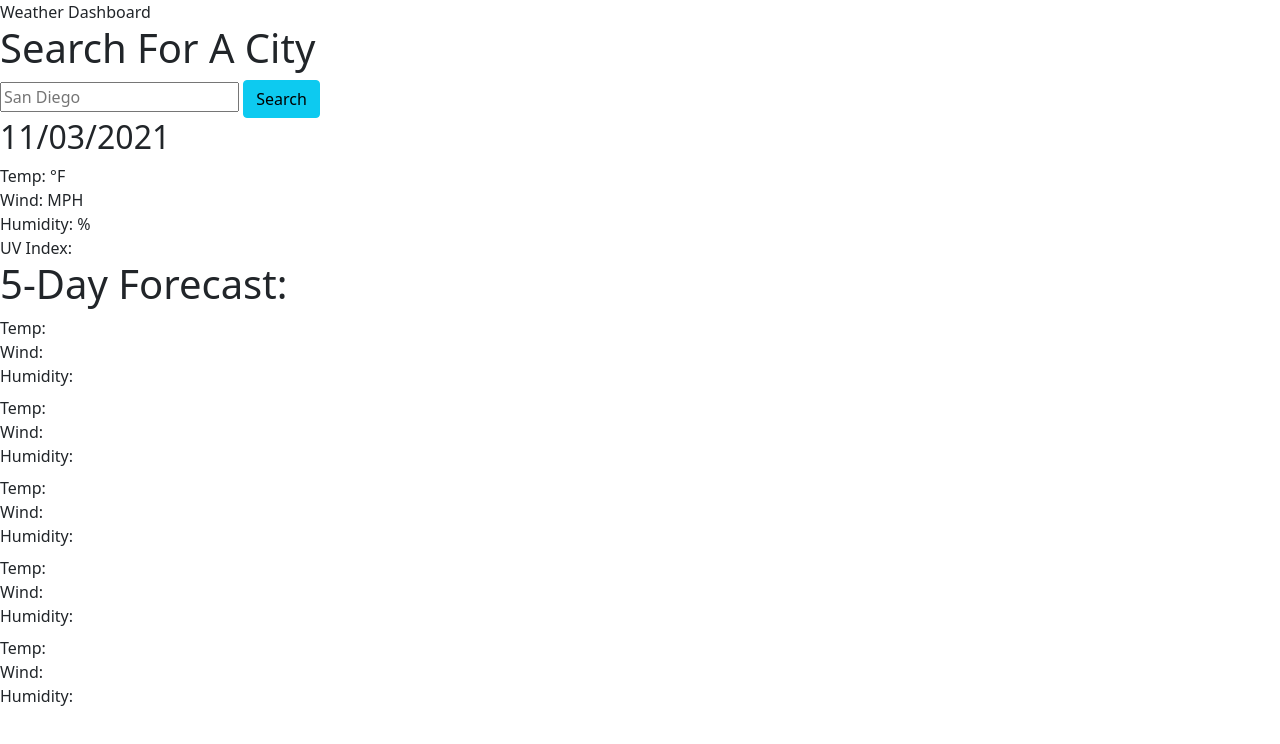
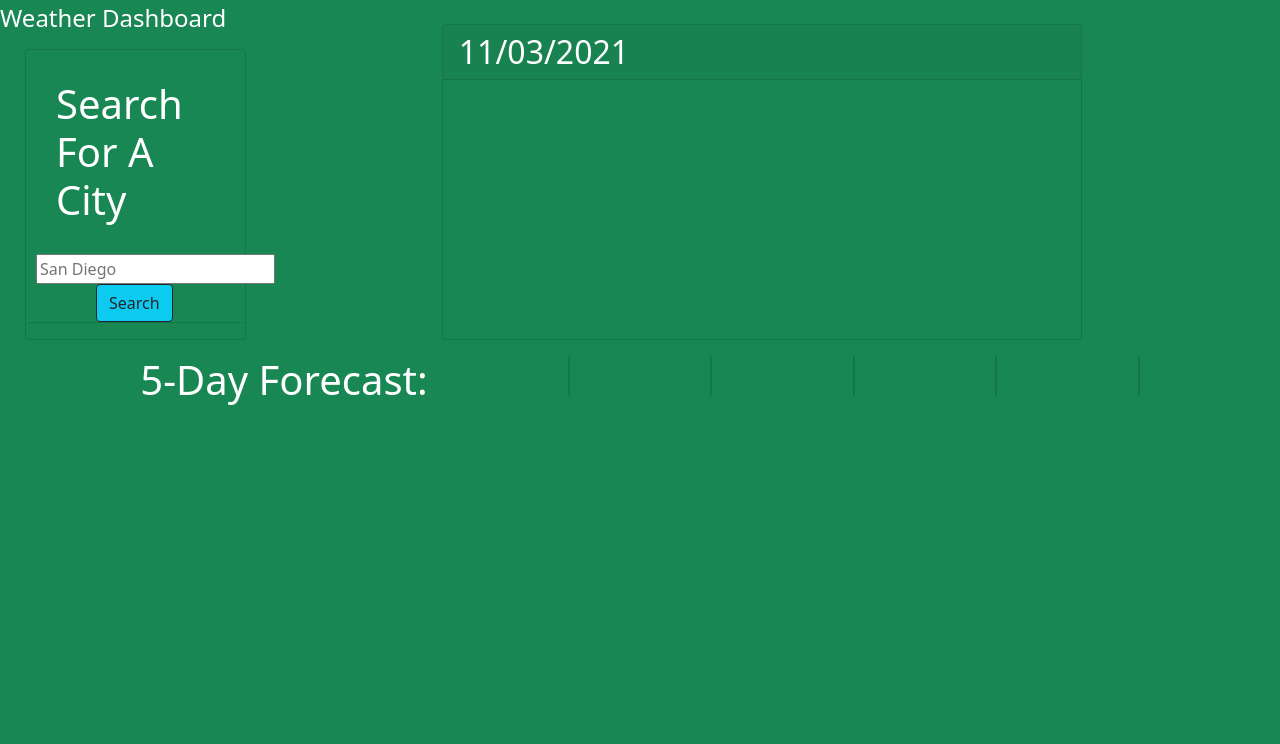
Before and after one commit to veidul/weather-dashboard, a plain HTML site: page index.html in a window 1280 px wide. Drawn offline with nearby package versions, Linux system fonts and the light colour scheme.

Commit message:
adding styling and changed color scheme

```diff
--- a/index.html
+++ b/index.html
@@ -13,72 +13,85 @@
     <link>
     <link rel="stylesheet" href="./style.css">
 </head>
+<nav class="nav" style="font-size: 24px; color: white;">Weather Dashboard</nav>
+<body class="bg-success">
 
-<body>
-    <nav>Weather Dashboard</nav>
+    <script>function reply_click(clicked_id) {
+            var buttonID = clicked_id;
+            document.getElementById("search-input").value = buttonID
+            console.log(buttonID)
+            document.getElementById("submit").click()
+        }</script>
+
+    <div class=sidebar style="display: flex;">
         <div>
-        <div>
-            <h1>Search For A City</h1>
-            <form id="search-form">
-                <input class="form-input" id="search-input" type="text" placeholder="San Diego">
-                <button class="btn btn-info btn-block" type="submit" id="submit">Search</button>
+            <div class="col-6 card text-white bg-success mb-3" style="margin:25px">
+                <h1 style="margin:30px; text-align: start;">Search For A City</h1>
+                <form id="search-form" style="margin-left: 10px">
+                    <input class="form-input" id="search-input" type="text" placeholder="San Diego" >
+                    <button class="btn btn-info btn-block btn-outline-dark" style="margin-left: 60px" type="submit" id="submit">Search</button>
                 </form>
-            <div class="list-group" id="history"></div>
+                <div class="list-group" id="history" style="padding-left: 40px">
+                    <ul id="history-list" style="list-style: none;">
+                    </ul>
                 </div>
+            </div>
+        </div>
+        <div class="card text-white bg-success mb-3 col-6">
 
-        <div>
-
-            <h2><span id="city"></span>
+            <h2 class="card-header"><span id="city"></span>
                 <span id="currentDay"></span>
                 <span id="icon"></span>
             </h2>
-            <div id="result-content">
-                <div>Temp: <span id="temp"></span>°F</div>
-                <div>Wind: <span id="wind"></span>MPH</div>
-                <div>Humidity: <span id="humidity"></span>%</div>
-                <div>UV Index: <span id="uvi"></span></div>
+            <div class="card-body" id="result-content" style="font-size:24px;">
+                <div><span id="temp"></span></div>
+                <div><span id="wind"></span></div>
+                <div><span id="humidity"></span></div>
+                <div><span id="uvi" class="text-black"></span></div>
             </div>
         </div>
-
-        <div>
-            <h1>5-Day Forecast:<span id="forecast-text"></span></h1>
-            <div id="forecast-content0">
+    </div>
+    <div style="display: flex; flex-direction: row; justify-content: space-evenly; font-size:24px;">
+        <h1 style="color: White;">5-Day Forecast:</h1>
+        <div class="card text-white bg-success mb-3" style="max-width: 24rem;" id="forecast-content0">
             <h1 id=dayForecast0>
-
             </h1><span id="iconForecast0"></span>
-                <div>Temp: <span id="tempForecast0"></span></div>
-                <div>Wind: <span id="windForecast0"></span></div>
-                <div>Humidity: <span id="humidityForecast0"></span></div>
+            <div><span id="tempForecast0"></span></div>
+            <div><span id="windForecast0"></span></div>
+            <div><span id="humidityForecast0"></span></div>
         </div>
-            </div>
-            <div id="forecast-content1">
+        <div class="card text-white bg-success mb-3" style="max-width: 24rem;" id="forecast-content1">
             <h1 id=dayForecast1>
 
             </h1><span id="iconForecast1"></span>
-                <div>Temp: <span id="tempForecast1"></span></div>
-                <div>Wind: <span id="windForecast1"></span></div>
-                <div>Humidity: <span id="humidityForecast1"></span></div>
+            <div><span id="tempForecast1"></span></div>
+            <div><span id="windForecast1"></span></div>
+            <div><span id="humidityForecast1"></span></div>
         </div>
-            <div id="forecast-content2"><h1 id=dayForecast2>
 
+        <div class="card text-white bg-success mb-3" style="max-width: 24rem;" id="forecast-content2">
+            <h1 id=dayForecast2>
             </h1><span id="iconForecast2"></span>
-            <div>Temp: <span id="tempForecast2"></span></div>
-            <div>Wind: <span id="windForecast2"></span></div>
-            <div>Humidity: <span id="humidityForecast2"></span></div>
-        </div></div>
-            <div id="forecast-content3"><h1 id=dayForecast3>
+            <div><span id="tempForecast2"></span></div>
+            <div><span id="windForecast2"></span></div>
+            <div><span id="humidityForecast2"></span></div>
+        </div>
 
+        <div class="card text-white bg-success mb-3" style="max-width: 24rem;" id="forecast-content3">
+            <h1 id=dayForecast3>
             </h1><span id="iconForecast3"></span>
-            <div>Temp: <span id="tempForecast3"></span></div>
-            <div>Wind: <span id="windForecast3"></span></div>
-            <div>Humidity: <span id="humidityForecast3"></span></div>
-        </div></div>
-            <div id="forecast-content4"><h1 id=dayForecast4>
+            <div><span id="tempForecast3"></span></div>
+            <div><span id="windForecast3"></span></div>
+            <div><span id="humidityForecast3"></span></div>
+        </div>
+        <div class="card text-white bg-success mb-3" style="max-width: 24rem;" id="forecast-content4">
+            <h1 id=dayForecast4>
             </h1><span id="iconForecast4"></span>
-            <div>Temp: <span id="tempForecast4"></span></div>
-            <div>Wind: <span id="windForecast4"></span></div>
-            <div>Humidity: <span id="humidityForecast4"></span></div>
-        </div></div>
+            <div><span id="tempForecast4"></span></div>
+            <div><span id="windForecast4"></span></div>
+            <div><span id="humidityForecast4"></span></div>
+        </div>
+    </div>
     </div>
 
 
--- a/script.js
+++ b/script.js
@@ -1,97 +1,50 @@
 $(document).ready(function () {
-    var weather;
     var search = "";
     var date = $('#currentDay')
-    // var url = 'http://api.openweathermap.org/data/2.5/forecast?q=Irvine&id=524901&appid=aed5df8b172a70dc402500f4df59160c&units=imperial'
-    // var queryURL = "http://api.openweathermap.org/data/2.5/weather?q=" + search + "&appid=524901&appid=aed5df8b172a70dc402500f4df59160c&units=imperial";
-    // var queryURL = "http://api.openweathermap.org/data/2.5/weather?q=" + search + "&appid=524901&appid=aed5df8b172a70dc402500f4df59160c&units=imperial";
-    var queryURL = "";
     var api = 'http://api.openweathermap.org/data/2.5/weather?q=';
     var forecastAPI = 'http://api.openweathermap.org/data/2.5/forecast?q=';
     var apiKey = '&appid=aed5df8b172a70dc402500f4df59160c'
     var units = '&units=imperial';
-    var searchHistory = [];
     var searchInput = document.querySelector('#search-input')
     var cityEl = $('#city')
     var windEl = $('#wind')
     var tempEl = $('#temp')
     var humidityEl = $('#humidity')
     var uviEl = $('#uvi')
-    var iconEl = $('#icon')
     var iconAPI;
-    var newImage;
     var forecastIcon;
-    var newForecastImage;
     var tempForecastEl = [$("#tempForecast0"), $("#tempForecast1"), $("#tempForecast2"), $("#tempForecast3"), $("#tempForecast4")]
     var dateForecastEl = [$("#dayForecast0"), $("#dayForecast1"), $("#dayForecast2"), $("#dayForecast3"), $("#dayForecast4")]
     var iconForecastEl = [$("#iconForecast0"), $("#iconForecast1"), $("#iconForecast2"), $("#iconForecast3"), $("#iconForecast4")]
     var humidityForecastEl = [$("#humidityForecast0"), $("#humidityForecast1"), $("#humidityForecast2"), $("#humidityForecast3"), $("#humidityForecast4")]
     var windForecastEl = [$("#windForecast0"), $("#windForecast1"), $("#windForecast2"), $("#windForecast3"), $("#windForecast4")]
-
-    var resultTextEl = document.querySelector('#result-text');
-    var resultContentEl = document.querySelector('#result-content');
-    var forecastTextEl = document.querySelector('#forecast-text');
-    var forecastContentEl = document.querySelector('#forecast-content');
-
-
-
+    var history;
 
     date.text(moment().format("L"))
 
-    // var weatherAsk = async () => {
+    function loadHistory() {
+        var ul = $("#history-list")
+        history = JSON.parse(localStorage.getItem("searchHistory") || "[]")
+        for (let i = 0; i < history.length; i++) {
+            ul.append(`<li><button class="btn btn-info btn-block btn-outline-dark" id="${history[i]}" onClick="reply_click(this.id)">${history[i]}<btn></li>`)
 
-    //     fetch(queryURL)
-    //     .then(function (response) {
-    //         if (response.ok) {
-    //             console.log(response);
-    //             response.json().then(function (data) {
-    //                 console.log(data);
-    //                 displayWeather(data);
-    //             })
-    //         }
-    //     })
+        }
+    }
+    loadHistory();
 
-    // }
-
-    //use this first to get the data for uv index
-
-
-    // data.coord.lat
-    // data.coord.lon
-
-
-
-    // var displayWeather = function (weather, searchInput) {
-    //     if (weather.length === 0) {
-    //         resultTextEl.textContent = 'No weather found.';
-    //         return;
-    //     }
-    // }
-    // getWeather;
     $('#submit').on("click", function (event) {
         event.preventDefault();
         search = searchInput.value.trim()
         console.log(search);
-        getWeather();
-        getForecast();
-        // fetchCoords(search);
-        // searchInput.value = '';
-        // loadJSON(queryURL, gotData);
-        localStorage.setItem("searchHistory", JSON.stringify(searchHistory));
+        $("#history-list").append(`<li><button class="btn btn-info btn-block btn-outline-dark" id=${search} onClick="reply_click(this.id)">${search}<btn></li>`);
+        getWeather(search);
+        getForecast(search);
+        history = JSON.parse(localStorage.getItem("searchHistory") || "[]")
+        history.push(search)
+        localStorage.setItem("searchHistory", JSON.stringify(history))
     })
-    // json.parse(localStorage.getItem("searchHistory"))
-    // create buttons for array items and then append under search bar
-    // create unordered list of buttons inside load history function
-    // onclick will run the array # which is city name added to api call
 
-
-    function getApi() {
-        var button = select("#submit")
-        button.mousePressed(weatherAsk);
-    }
-
-    getApi;
-    function getForecast() {
+    function getForecast(search) {
         var urlForecast = forecastAPI + search + apiKey + units;
         fetch(urlForecast)
             .then(function (response) {
@@ -101,10 +54,10 @@ $(document).ready(function () {
                         console.log(data);
                         function displayForecast(data, number, dayNumber) {
                             forecastIcon = "http://openweathermap.org/img/wn/" + data.list[dayNumber].weather[0].icon + ".png"
-                            windForecastEl[number].text(data.list[dayNumber].wind.speed + " MPH")
-                            tempForecastEl[number].text(data.list[dayNumber].main.temp + " °F")
+                            windForecastEl[number].text("Wind: " + data.list[dayNumber].wind.speed + " MPH")
+                            tempForecastEl[number].text("Temp: " + data.list[dayNumber].main.temp + " °F")
                             dateForecastEl[number].text(moment(data.list[dayNumber].dt_txt).format('M/DD/YY'))
-                            humidityForecastEl[number].text(data.list[dayNumber].main.humidity + " %")
+                            humidityForecastEl[number].text("Humidity: " + data.list[dayNumber].main.humidity + " %")
                             iconForecastEl[number].html(`<img src='${forecastIcon}'>`);
 
                         }
@@ -118,7 +71,7 @@ $(document).ready(function () {
             }
             )
     }
-    function getWeather() {
+    function getWeather(search) {
         var url = api + search + apiKey + units;
         fetch(url)
             .then(function (response) {
@@ -147,10 +100,10 @@ $(document).ready(function () {
     function displayWeather(data, uviData) {
         var uvi = uviData.current.uvi
         cityEl.text(data.name)
-        windEl.text(data.wind.speed)
-        tempEl.text(data.main.temp)
-        humidityEl.text(data.main.humidity)
-        uviEl.text(uvi)
+        windEl.text("Wind: "+data.wind.speed+" MPH")
+        tempEl.text("Temperature: "+data.main.temp+" °F")
+        humidityEl.text("Humidity: "+data.main.humidity+ " %")
+        uviEl.text("UVI: "+uvi)
         iconAPI = "http://openweathermap.org/img/wn/" + data.weather[0].icon + ".png"
         $("#icon").html(`<img src='${iconAPI}'>`);
         if (uvi < 2) {
@@ -171,6 +124,3 @@ function displayForecast(data, number, dayNumber) {
     iconForecastEl[number].append(newforecastImage)
 
 }
-
-// add weatherforecast
-// target each seperate day and append the info accordingly
--- a/style.css
+++ b/style.css
@@ -1,5 +1,7 @@
+/* add fonts */
+
 .favorable {
-    background-color:Green;
+    background-color:rgb(5, 102, 5);
 }
 .moderate {
     background-color: yellow;
@@ -7,3 +9,9 @@
 .severe {
     background-color: red;
 }
+.nav {
+    display:flex;
+    height: 3vh;
+    width:max-content;
+    border: 5px;
+}
```
Lines whose indentation alone changed are shown as unchanged.
